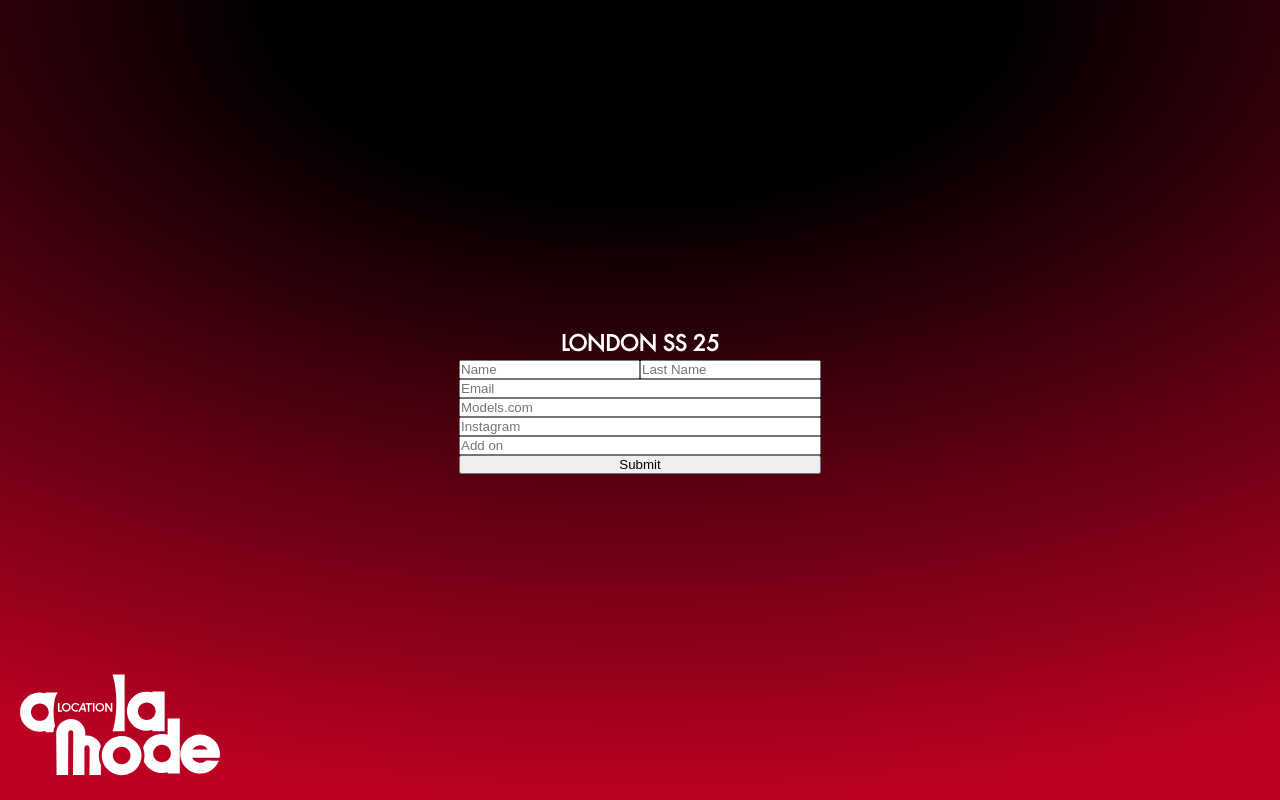
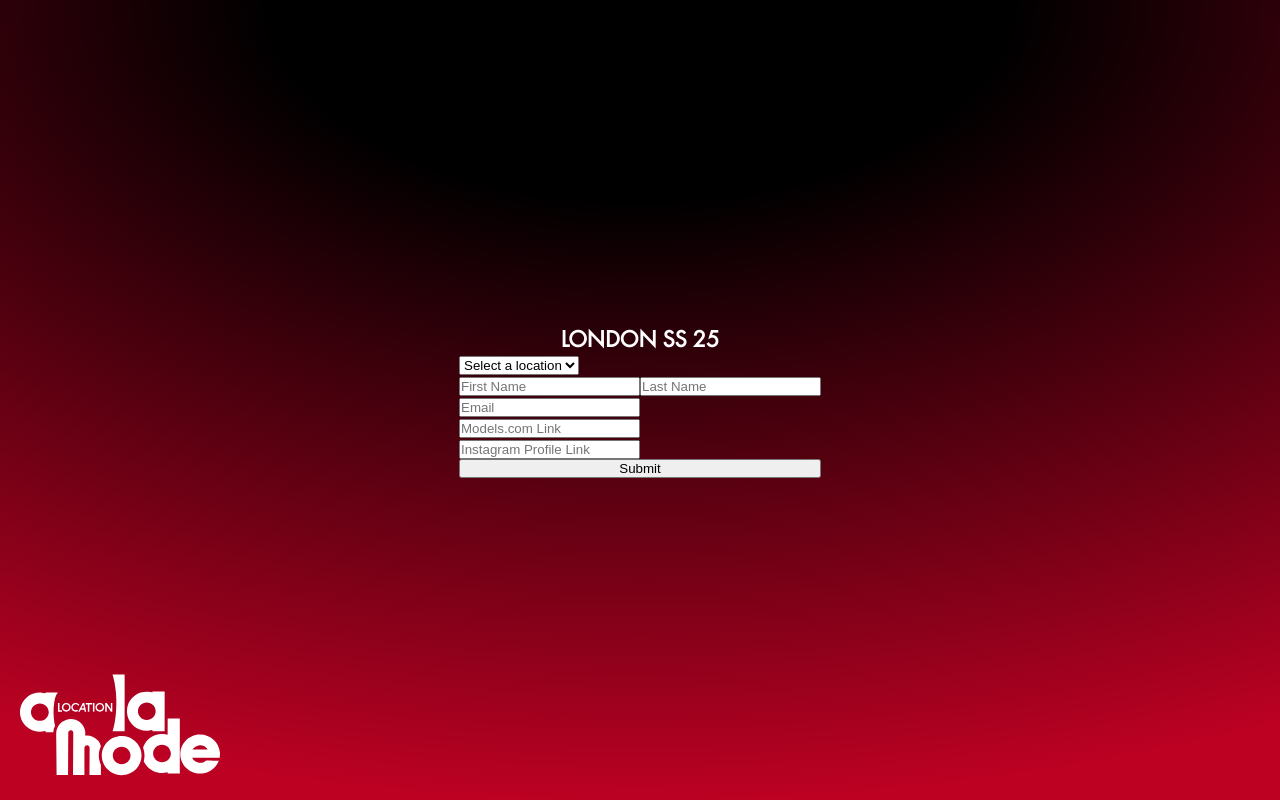
Before and after one commit to samvarcia/alamodewebsitetest, a Next.js app: page /checkin in a window 1280 px wide. Built offline with nearby package versions, Linux system fonts and the light colour scheme.

Commit message:
first checkin

```diff
--- /dev/null
+++ b/app/api/submit/route.js
@@ -0,0 +1,38 @@
+import { NextResponse } from 'next/server';
+import { google } from 'googleapis';
+
+export async function POST(request) {
+  try {
+    const body = await request.json();
+    console.log("Received data:", body);
+
+    // Initialize Google Sheets API
+    const auth = new google.auth.JWT(
+      process.env.GOOGLE_CLIENT_EMAIL,
+      null,
+      process.env.GOOGLE_PRIVATE_KEY.replace(/\\n/g, '\n'),
+      ['https://www.googleapis.com/auth/spreadsheets']
+    );
+
+    const sheets = google.sheets({ version: 'v4', auth });
+
+    const range = 'A2:F';
+
+    const response = await sheets.spreadsheets.values.append({
+      spreadsheetId: process.env.GOOGLE_SHEET_ID,
+      range: range,
+      valueInputOption: 'USER_ENTERED',
+      insertDataOption: 'INSERT_ROWS',  // This ensures new rows are inserted
+      requestBody: {
+        values: [[body.location, body.firstName, body.lastName, body.email, body.modelsLink, body.instagramLink]],
+      },
+    });
+
+    console.log("Google Sheets API response:", response.data);
+
+    return NextResponse.json({ message: 'Data submitted successfully' }, { status: 200 });
+  } catch (error) {
+    console.error('Error:', error);
+    return NextResponse.json({ error: error.message || 'Error submitting data' }, { status: 500 });
+  }
+}
--- a/app/checkin/page.js
+++ b/app/checkin/page.js
@@ -4,30 +4,10 @@ import styles from "./page.module.css";
 import { motion, useAnimation } from 'framer-motion';
 import Link from "next/link";
 import { useState } from "react";
+import Form from "../components/Form";
 
 export default function Page() {
-    const [name, setName] = useState('');
-    const [lastName, setLastname] = useState('');
-    const [email, setEmail] = useState('');
-    const [modelsLink, setModelsLink] = useState('');
-    const [instagram, setInstagram] = useState('');
-    const [addOn, setAddOns] = useState('');
 
-    const handleSubmit = async (e) => {
-      e.preventDefault();
-      const res = await fetch('/api/submit', {
-        method: 'POST',
-        headers: { 'Content-Type': 'application/json' },
-        body: JSON.stringify({ name, email }),
-      });
-      if (res.ok) {
-        alert('Submission successful!');
-        setName('');
-        setEmail('');
-      } else {
-        alert('Submission failed.');
-      }
-    };
   return (
     <main className={styles.checkin}>
         <Image
@@ -47,54 +27,7 @@ export default function Page() {
         >
         <h1>LONDON SS 25</h1>
 
-        <form onSubmit={handleSubmit} className={styles.form}>
-            <div className={styles.formName}>
-                <input
-                    type="text"
-                    value={name}
-                    onChange={(e) => setName(e.target.value)}
-                    placeholder="Name"
-                    required
-                />
-                    <input
-                        type="text"
-                        value={lastName}
-                        onChange={(e) => setLastname(e.target.value)}
-                        placeholder="Last Name"
-                        required
-                    />
-            </div>
-            <input
-                type="email"
-                value={email}
-                onChange={(e) => setEmail(e.target.value)}
-                placeholder="Email"
-                required
-            />
-            <input
-                type="text"
-                value={modelsLink}
-                onChange={(e) => setModelsLink(e.target.value)}
-                placeholder="Models.com"
-                required
-            />
-            <input
-                type="text"
-                value={instagram}
-                onChange={(e) => setInstagram(e.target.value)}
-                placeholder="Instagram"
-                required
-            />
-            <input
-                type="email"
-                value={email}
-                onChange={(e) => setEmail(e.target.value)}
-                placeholder="Add on"
-                required
-            />
-            <button type="submit">Submit</button>
-        </form>
-
+        <Form/>
       </motion.section>
     </main>
   );
--- /dev/null
+++ b/app/components/Form.jsx
@@ -0,0 +1,122 @@
+import { useState } from 'react';
+import styles from './Form.module.css';
+
+export default function Form() {
+  const [formData, setFormData] = useState({
+    location: '',
+    firstName: '',
+    lastName: '',
+    email: '',
+    modelsLink: '',
+    instagramLink: '',
+  });
+  const [isSubmitting, setIsSubmitting] = useState(false);
+
+  const handleChange = (e) => {
+    setFormData({ ...formData, [e.target.name]: e.target.value });
+  };
+
+  const handleSubmit = async (e) => {
+    e.preventDefault();
+    console.log("Submitting form data:", formData);
+    setIsSubmitting(true);
+    try {
+      const response = await fetch('/api/submit', {
+        method: 'POST',
+        headers: {
+          'Content-Type': 'application/json',
+        },
+        body: JSON.stringify(formData),
+      });
+
+      const responseData = await response.json();
+      console.log("Server response:", responseData);
+
+      if (response.ok) {
+        alert('Form submitted successfully!');
+        setFormData({
+          location: '',
+          firstName: '',
+          lastName: '',
+          email: '',
+          modelsLink: '',
+          instagramLink: '',
+        });
+      } else {
+        alert(`Error: ${responseData.error || 'Unknown error occurred'}`);
+      }
+    } catch (error) {
+      console.error('Error:', error);
+      alert(`Error submitting form: ${error.message}`);
+    } finally {
+      setIsSubmitting(false);
+    }
+  };
+
+  return (
+    <form onSubmit={handleSubmit} className={styles.form}>
+      <div>
+        <select
+          name="location"
+          value={formData.location}
+          onChange={handleChange}
+          required
+        >
+          <option value="" disabled>Select a location</option>
+          <option value="London">London</option>
+          <option value="Milan">Milan</option>
+          <option value="Paris">Paris</option>
+        </select>
+      </div>
+      <div>
+        <input
+          type="text"
+          name="firstName"
+          value={formData.firstName}
+          onChange={handleChange}
+          required
+          placeholder="First Name"
+        />
+        <input
+          type="text"
+          name="lastName"
+          value={formData.lastName}
+          onChange={handleChange}
+          required
+          placeholder="Last Name"
+        />
+      </div>
+      <div>
+        <input
+          type="email"
+          name="email"
+          value={formData.email}
+          onChange={handleChange}
+          required
+          placeholder="Email"
+        />
+      </div>
+      <div>
+        <input
+          type="url"
+          name="modelsLink"
+          value={formData.modelsLink}
+          onChange={handleChange}
+          placeholder="Models.com Link"
+        />
+      </div>
+      <div>
+        <input
+          type="url"
+          name="instagramLink"
+          value={formData.instagramLink}
+          onChange={handleChange}
+          placeholder="Instagram Profile Link"
+        />
+      </div>
+      <button type="submit" disabled={isSubmitting}>
+        {isSubmitting ? 'Submitting...' : 'Submit'}
+      </button>
+    </form>
+  );
+}
--- /dev/null
+++ b/app/components/Form.module.css
@@ -0,0 +1,4 @@
+.form{
+    display: flex;
+    flex-direction: column;
+}
--- a/package.json
+++ b/package.json
@@ -10,6 +10,8 @@
   },
   "dependencies": {
     "framer-motion": "^11.2.10",
+    "google-spreadsheet": "^4.1.2",
+    "googleapis": "^140.0.1",
     "next": "14.2.3",
     "react": "^18",
     "react-dom": "^18"
```
Also changed, not shown: 1 other file (tests, documents, lock files or other folders).
